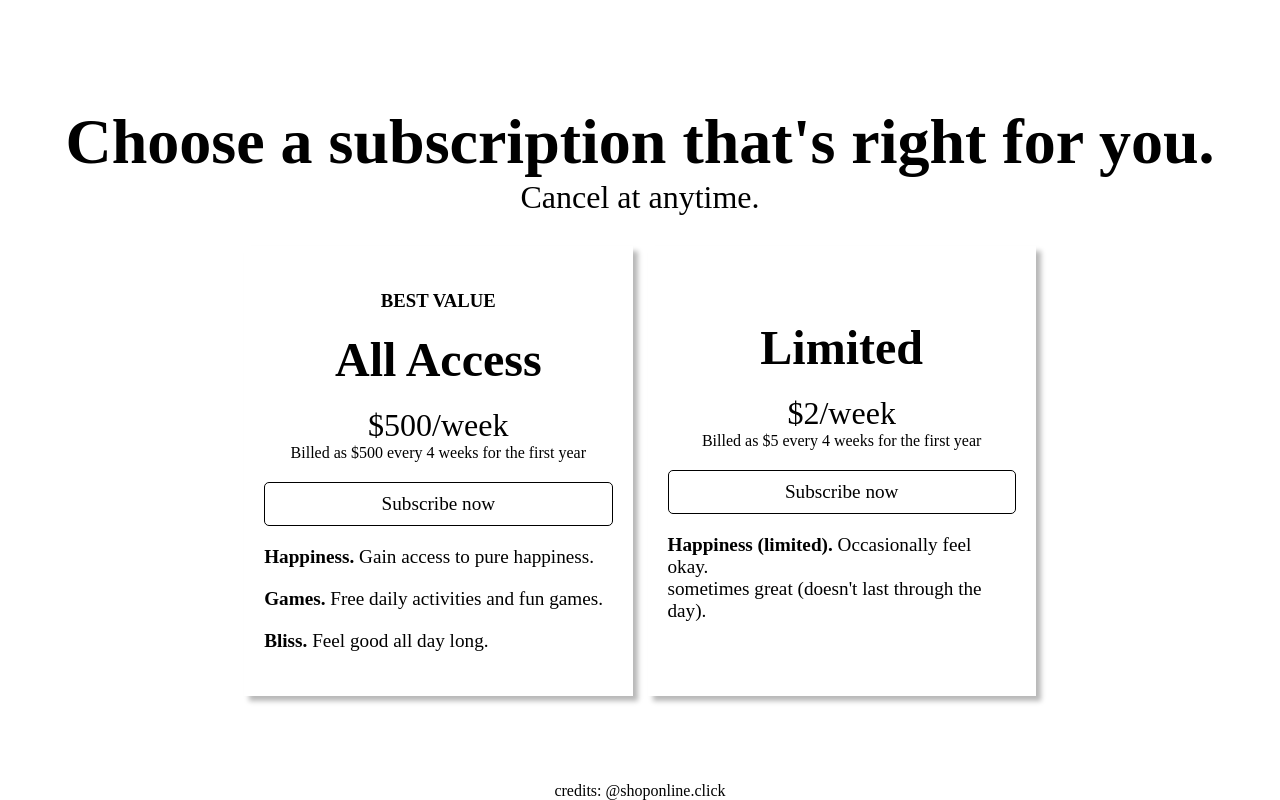
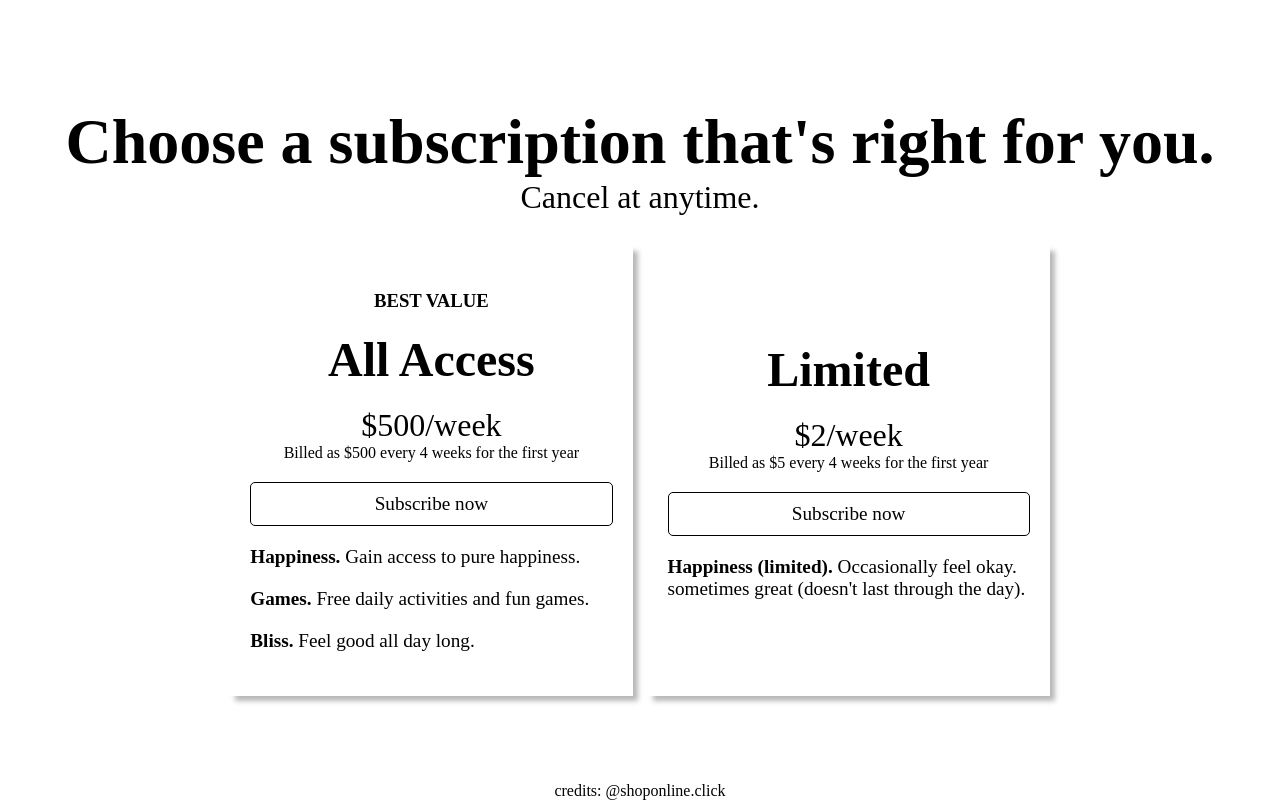
Before and after one commit to thebrino/happiness, a plain HTML site: page happiness.html in a window 1280 px wide. Drawn offline with Linux system fonts and the light colour scheme.

Commit message:
changed card width

```diff
--- a/style.css
+++ b/style.css
@@ -33,6 +33,7 @@ body {
   align-items: center;
   justify-content: center;
   gap: 15px;
+  width: 100%;
 }
 
 .title,
@@ -63,7 +64,7 @@ body {
   flex-direction: column;
   align-items: center;
   justify-content: center;
-  width: 70%;
+  width: 35%;
   height: 450px;
   padding: 0 20px 0 20px;
   box-shadow: 5px 5px 5px rgba(0, 0, 0, 0.281);
```
